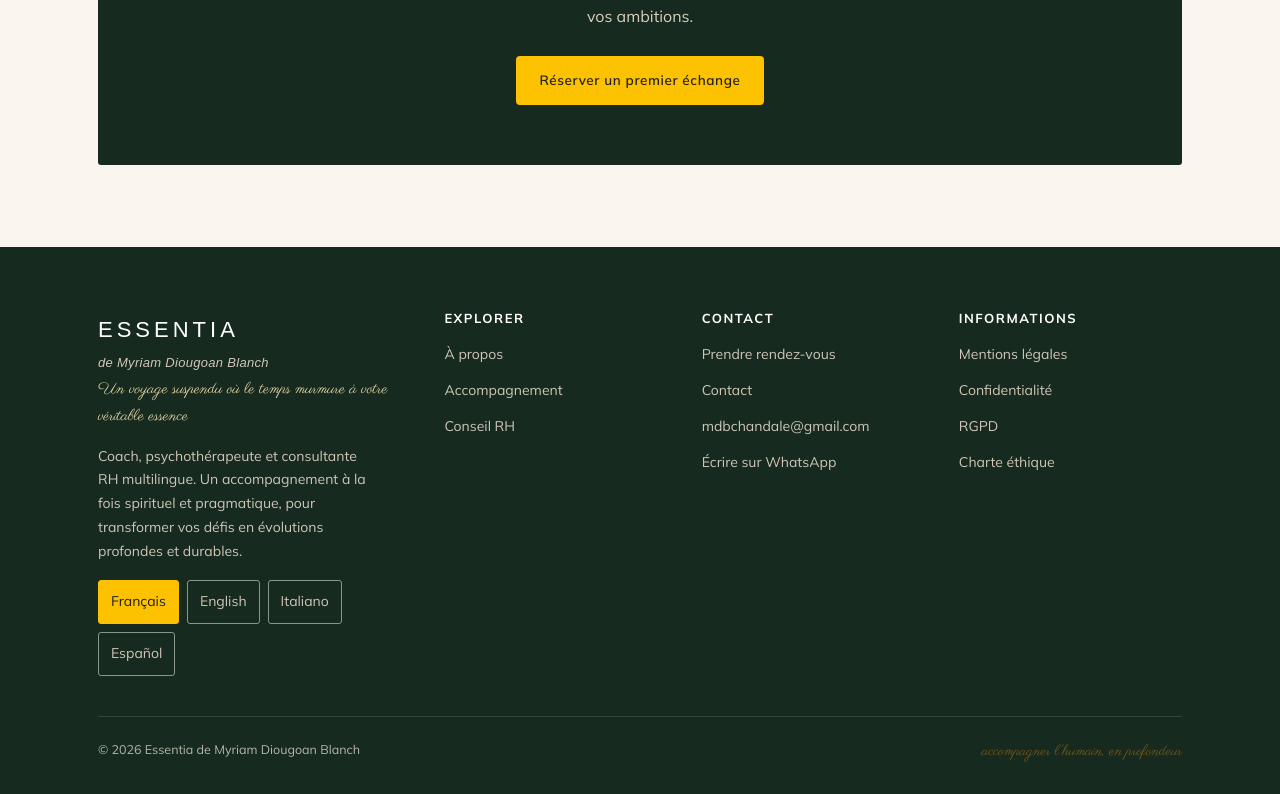
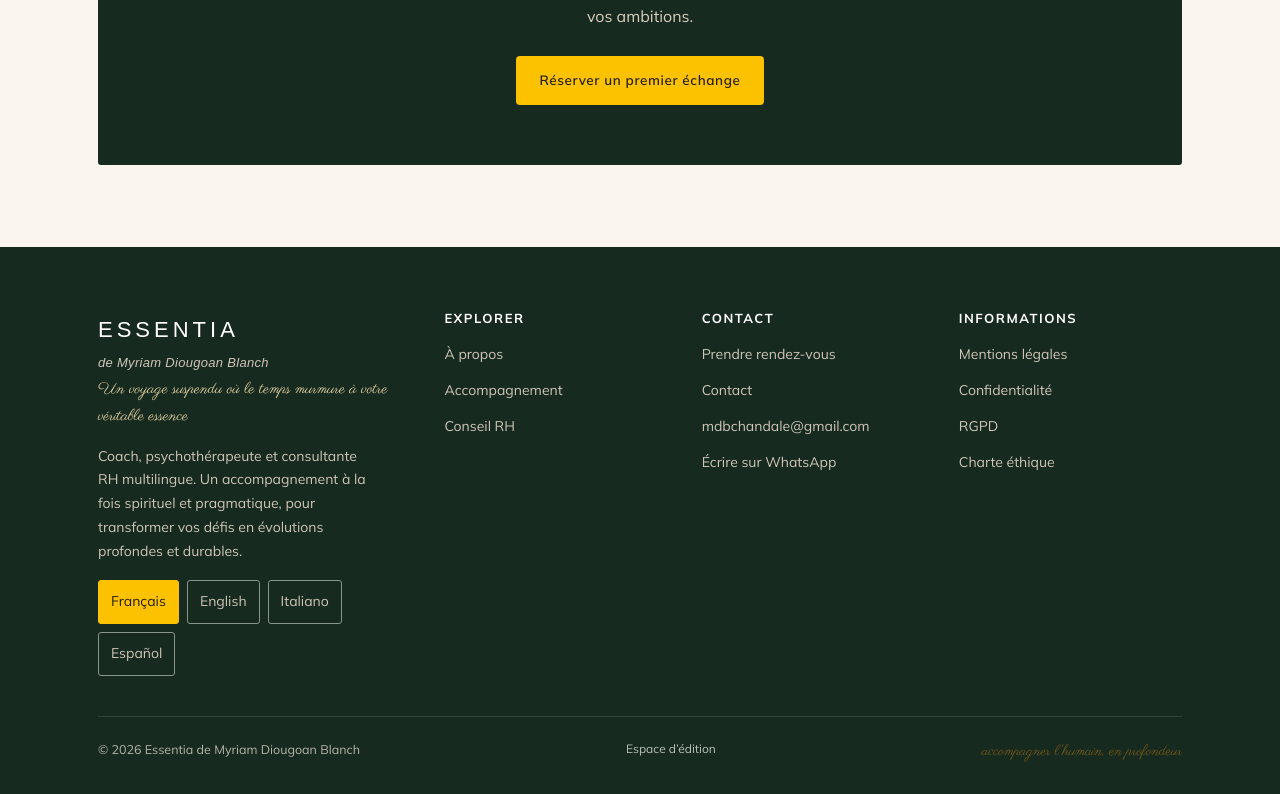
Before and after one commit to addyap/essentia-myriam, a Next.js app: page / in a window 1280 px wide. Shown: the part 3055-3849 px from the top of the page. Built offline with nearby package versions, Linux system fonts and the light colour scheme; a web font is replaced by a local one.

Commit message:
Add discreet nofollow CMS footer access and noindex response headers

```diff
--- a/app/globals.css
+++ b/app/globals.css
@@ -662,3 +662,5 @@ header.site{background:rgba(250,246,239,.97);border-bottom:1px solid rgba(38,56,
 .cms-preview-notice a{text-decoration:underline;text-underline-offset:4px}
 
 .cms-preview-notice~header .header-languages,.cms-preview-notice~header .menu-languages,.cms-preview-notice~footer .footer-languages{display:none}
+
+.footer-editor-link{font-size:12px;color:#b8c1b7;text-decoration:none;text-underline-offset:3px}.footer-editor-link:hover,.footer-editor-link:focus-visible{color:#FCC200;text-decoration:underline}
--- a/components/Footer.js
+++ b/components/Footer.js
@@ -50,6 +50,7 @@ export function Footer() {
         </div>
         <div className="foot-bottom">
           <span>{t.footer.rights.replace('{year}', new Date().getFullYear()).replace('{name}', brand.name)}</span>
+          <a href="/cms/index.html" className="footer-editor-link" rel="nofollow" lang="fr">Espace d’édition</a>
           <span className="script" style={{ fontSize: 15 }}>{t.footer.tagline}</span>
         </div>
       </div>
--- a/next.config.mjs
+++ b/next.config.mjs
@@ -14,7 +14,7 @@ const nextConfig = {
       { key: 'X-Frame-Options', value: 'SAMEORIGIN' },
       { key: 'Content-Security-Policy', value: "frame-ancestors 'self'; object-src 'none'; base-uri 'self'" },
       { key: 'X-Robots-Tag', value: 'noindex, nofollow' },
-    ] }];
+    ] }, { source: '/cms/:path*', headers: [{ key: 'X-Robots-Tag', value: 'noindex, nofollow' }] }];
   },
 };
 export default nextConfig;
```
